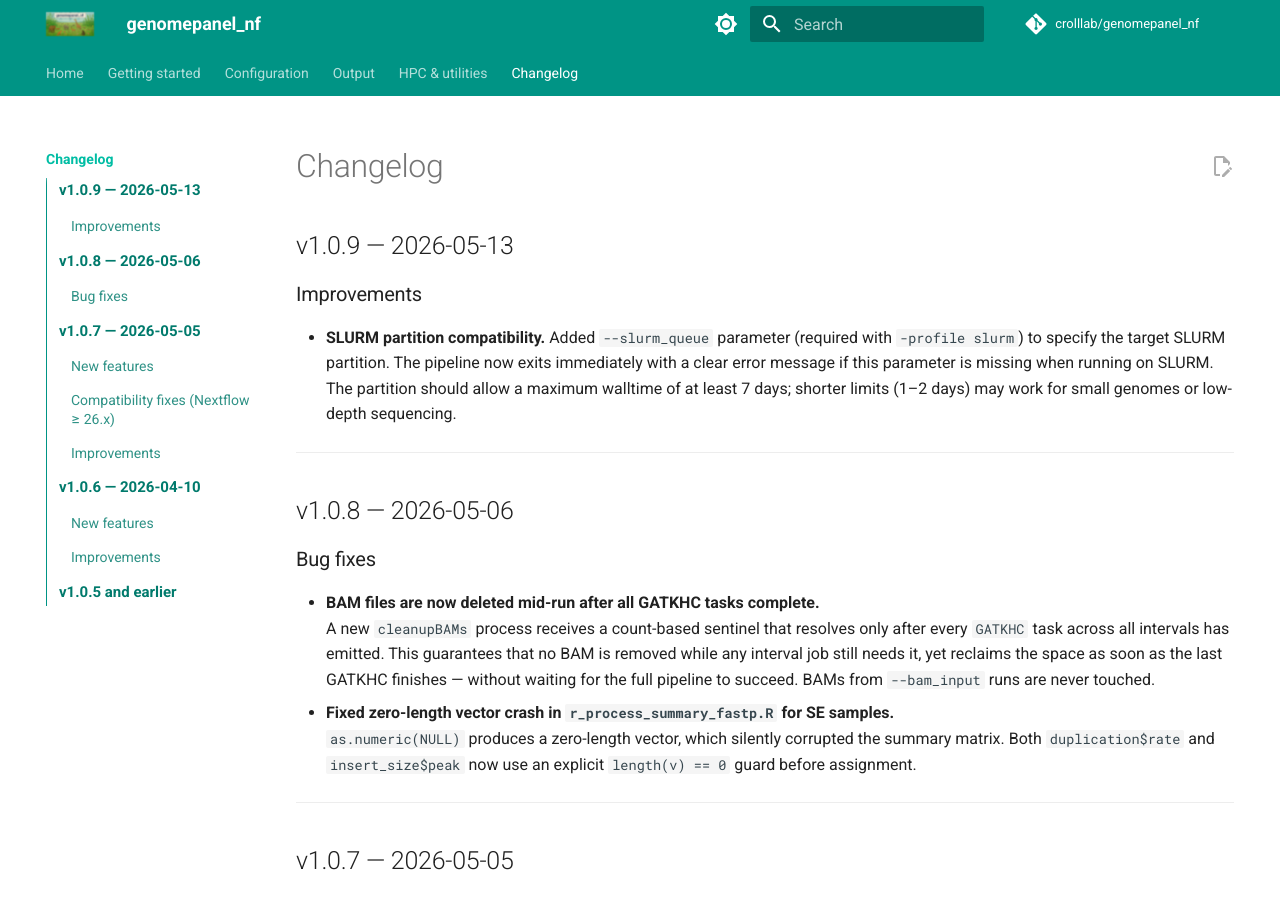
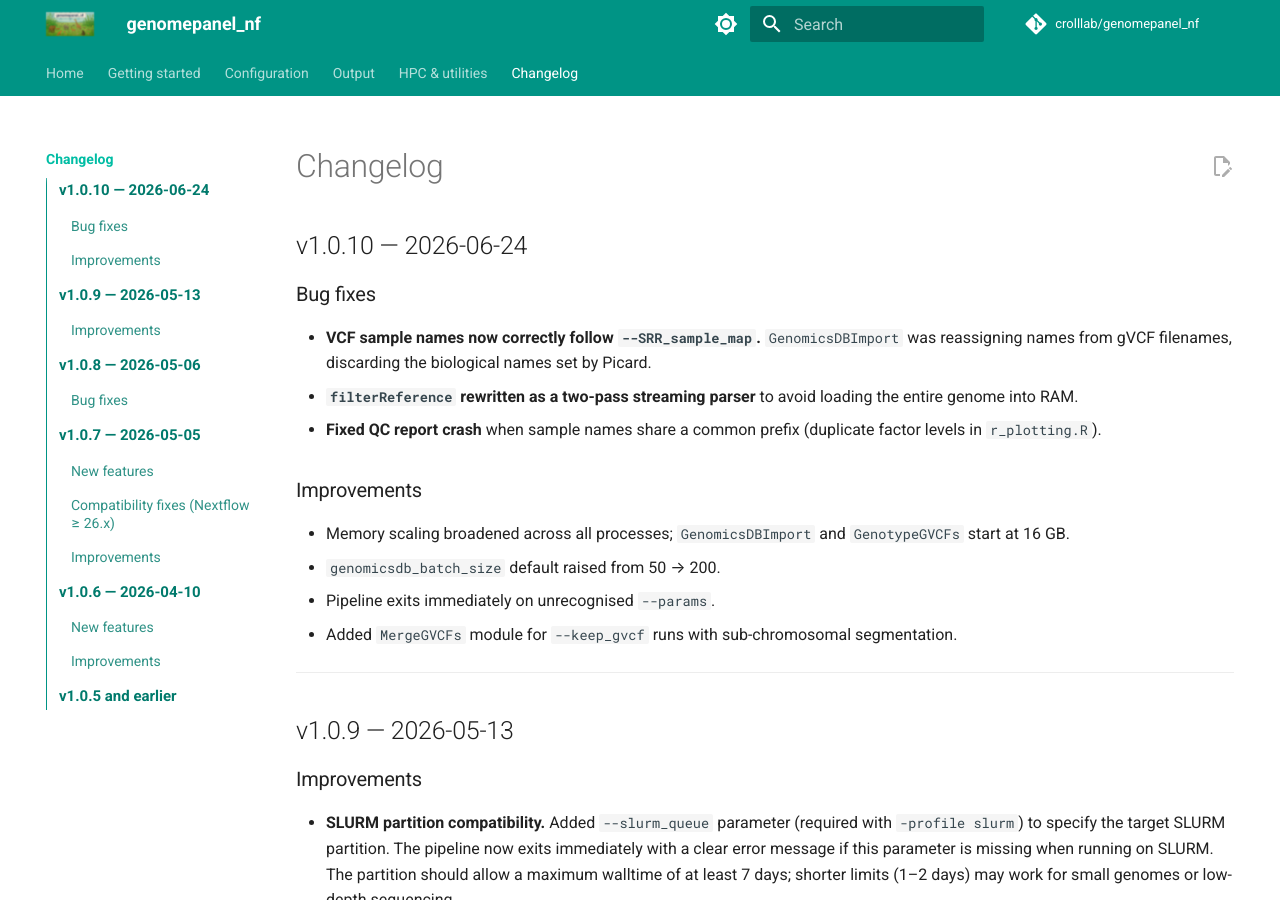
Before and after one commit to crolllab/genomepanel_nf, an MkDocs documentation site: the page built from docs/changelog.md, in a window 1280 px wide and 900 px high. Built offline with MkDocs 1.6.1 and Material for MkDocs 9.7.7, drawn with Linux system fonts in a browser that asks for light colours; comment, search, counter and statistics services are not loaded; the version menu is left out.

Commit message:
Release v1.0.10

```diff
--- a/docs/changelog.md
+++ b/docs/changelog.md
@@ -1,4 +1,21 @@
 # Changelog
+
+## v1.0.10 — 2026-06-24
+
+### Bug fixes
+
+- **VCF sample names now correctly follow `--SRR_sample_map`.** `GenomicsDBImport` was reassigning names from gVCF filenames, discarding the biological names set by Picard.
+- **`filterReference` rewritten as a two-pass streaming parser** to avoid loading the entire genome into RAM.
+- **Fixed QC report crash** when sample names share a common prefix (duplicate factor levels in `r_plotting.R`).
+
+### Improvements
+
+- Memory scaling broadened across all processes; `GenomicsDBImport` and `GenotypeGVCFs` start at 16 GB.
+- `genomicsdb_batch_size` default raised from 50 → 200.
+- Pipeline exits immediately on unrecognised `--params`.
+- Added `MergeGVCFs` module for `--keep_gvcf` runs with sub-chromosomal segmentation.
+
+---
 
 ## v1.0.9 — 2026-05-13
 
```
Also changed, not shown: docs/index.md (+9 -0 lines), 3 other files.
